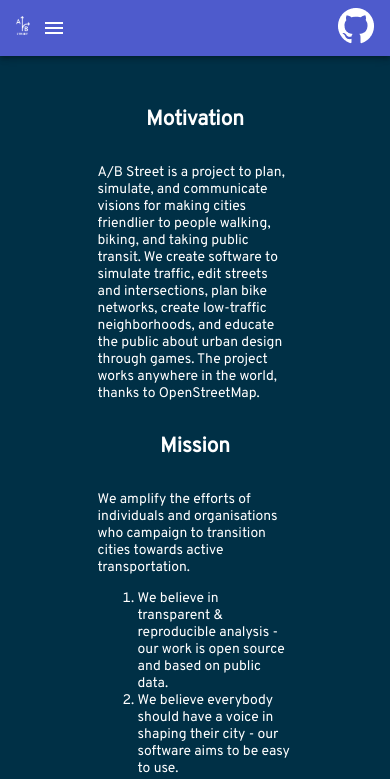
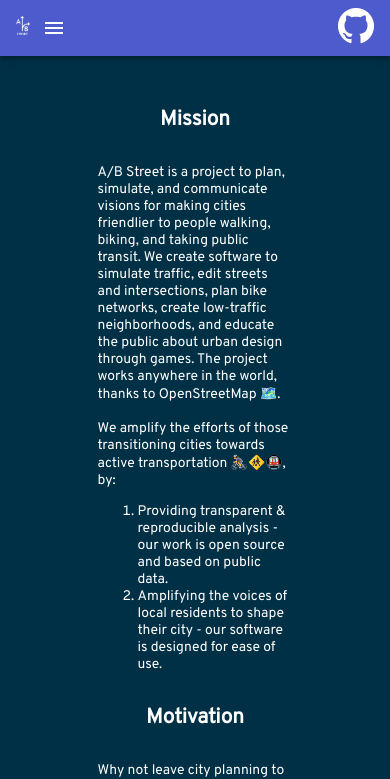
Before and after one commit to a-b-street/docs, a React (Create React App) app in the folder landing_page/: page /docs/landing_page/About in a window 390 px wide. Shown: the top 779 px of the page. Built offline with nearby package versions, Linux system fonts and the light colour scheme.

Commit message:
update grid for mobile view (#38)
* update grid for mobile view

* manually merge with changes from #35

Co-authored-by: Dustin Carlino <dabreegster@gmail.com>

```diff
--- a/landing_page/src/components/About.js
+++ b/landing_page/src/components/About.js
@@ -6,38 +6,38 @@
 
     <div className="ABOUT ROUTE">
 
-    <h2>Motivation</h2>
-
-    <Grid container>
-      <Grid item xs={3}></Grid>
-
-      <Grid item xs={6}>
-        <p>A/B Street is a project to plan, simulate, and communicate visions for making cities friendlier to people walking, biking, and taking public transit.
-        We create software to simulate traffic, edit streets and intersections, plan bike networks, create low-traffic neighborhoods, and educate the public about urban design through games.
-        The project works anywhere in the world, thanks to OpenStreetMap.</p>
-      </Grid>
-
-      <Grid item xs={3}></Grid>
-
-    </Grid>
 
     <h2>Mission</h2>
 
     <Grid container>
       <Grid item xs={3}></Grid>
-
       <Grid item xs={6}>
-        <p>We amplify the efforts of individuals and organisations who campaign to transition cities towards active transportation.
-        <ol>
-          <li>We believe in transparent & reproducible analysis - our work is open source and based on public data.</li>
-          <li>We believe everybody should have a voice in shaping their city - our software aims to be easy to use.</li>
-        </ol>
-        Why not leave city planning to professionals? People are local experts on their slice of the city, from that one left turn lane that always backs up or intersection with poorly timed walk signals. Laura Adler writes:
-        <br /><br /><i><b>Only with simple, accessible simulation programs can citizens become active generators of their own urban visions, not just passive recipients of options laid out by government officials."</b></i></p>
+        <p>
+        A/B Street is a project to plan, simulate, and communicate visions for making cities friendlier to people walking, biking, and taking public transit.
+        We create software to simulate traffic, edit streets and intersections, plan bike networks, create low-traffic neighborhoods, and educate the public about urban design through games.
+        The project works anywhere in the world, thanks to OpenStreetMap 🗺️.
+        <br /><br />We amplify the efforts of those transitioning cities towards active transportation 🚴‍♀️🚸🚇, by:
+          <ol>
+            <li>Providing transparent & reproducible analysis - our work is open source and based on public data.</li>
+            <li>Amplifying the voices of local residents to shape their city - our software is designed for ease of use.</li>
+          </ol>
+        </p>
       </Grid>
-
       <Grid item xs={3}></Grid>
 
+    </Grid>
+
+    <h2>Motivation</h2>
+
+    <Grid container>
+      <Grid item xs={3}></Grid>
+      <Grid item xs={6}>
+        <p>
+          Why not leave city planning to professionals? People are local experts on their slice of the city, from that one left turn lane that always backs up or intersection with poorly timed walk signals. Laura Adler writes:
+          <br /><br /><i><b>"Only with simple, accessible simulation programs can citizens become active generators of their own urban visions, not just passive recipients of options laid out by government officials."</b></i>
+        </p>
+      </Grid>
+      <Grid item xs={3}></Grid>
     </Grid>
 
     <br /><br />
@@ -49,7 +49,7 @@
         A/B Street's main creators are Dustin Carlino, Yuwen Li, and Michael Kirk. Also see <a href="https://a-b-street.github.io/docs/project/team.html"><u>all contributors</u>.</a>
       </p>
       <p>
-        This webpage was designed by <u><a href="https://trang.io">Trang Le</a></u> and built by <u><a href="https://jending.com">Jennifer Ding</a></u>.
+	 This webpage was designed by <u><a href="https://trang.io">Trang Le</a></u> and built by <u><a href="https://jending.com">Jennifer Ding</a></u>.
       </p>
       </Grid>
       <Grid item xs={3}></Grid>
--- a/landing_page/src/components/Contact.js
+++ b/landing_page/src/components/Contact.js
@@ -20,8 +20,7 @@
 
         <Grid container>
           <Grid item xs={4}></Grid>
-
-          <Grid item xs={5}>
+          <Grid item xs={4}>
           <ul>
             <li>Add an issue on <a href="https://github.com/a-b-street/abstreet/issues"><u>Github</u></a></li>
             <li>Send us <a href="mailto:dabreegster@gmail.com"><u>an email</u></a></li>
--- a/landing_page/src/components/Home.js
+++ b/landing_page/src/components/Home.js
@@ -30,7 +30,7 @@
 
     <div className="HOME ROUTE">
 
-      <Grid container spacing={1}>
+      <Grid container>
         <Grid item xs={4}></Grid>
         <Grid item xs={1}>
           <a href="http://play.abstreet.org/0.3.18/abstreet.html"><img src={web} class="image-logo" alt="web" /></a>
@@ -44,13 +44,18 @@
         <Grid item xs={1}>
           <a href="https://a-b-street.github.io/docs/user/index.html"><img src={windows} class="image-logo" alt="windows" /></a>
         </Grid>
+        <Grid item xs={4}></Grid>
       </Grid>
 
-      <h1>Open source software for planning less car-centric cities.</h1>
+      <Grid container>
+        <Grid item xs={2}></Grid>
+        <Grid item xs={8}><h1>Open source software for planning less car-centric cities.</h1></Grid>
+        <Grid item xs={2}></Grid>
+    </Grid>
 
       <Grid container>
-        <Grid item xs={1}></Grid>
-        <Grid item xs={5}>
+        <Grid item xs={2}></Grid>
+        <Grid item xs={4}>
           <Carousel onChange={this.onChange} infiniteLoop>
               <div>
                   <img src={traffic_sim} alt="The traffic simulator running in downtown Seattle" />
@@ -70,14 +75,14 @@
             </Carousel>
         </Grid>
         <Grid item xs={1}></Grid>
-        <Grid item xs={4}>
+        <Grid item xs={3}>
           { this.state.carousel === 0 && (
             <div className="carouselItem">
               <h3> Traffic Simulator </h3>
                 <ul>
-                  <li>edit roads and intersections to view impact on traffic</li>
-                  <li>visualise drivers, buses, pedestrians, and cyclists moving around</li>
-                  <li>see how changes affect people's travel time and safety</li>
+                  <li>edit roads & intersections to view traffic impact</li>
+                  <li>visualise drivers, pedestrians, and cyclists moving around</li>
+                  <li>see how changes affect travel time and safety</li>
                 </ul>
               <p> Learn more <a href="https://a-b-street.github.io/docs/software/abstreet.html"><u>here</u></a>.</p>
             </div>
@@ -98,7 +103,7 @@
             <div className="carouselItem">
               <h3> 15-min neighbourhoods </h3>
                 <ul>
-                  <li>see what shops, libraries, health facilities, etc are reachable within a 15-minute walk or cycle ride</li>
+                  <li>see what shops, libraries, etc. are reachable within a 15-minute walk or cycle</li>
                   <li>find houses that meet your definition of "walkability"</li>
                 </ul>
               <p> Learn more <a href="https://a-b-street.github.io/docs/software/fifteen_min.html"><u>here</u></a>.</p>
@@ -109,9 +114,9 @@
             <div className="carouselItem">
               <h3> 15-min Santa </h3>
                 <ul>
-                  <li>a game teaching the importance of letting people live close to where they work and shop</li>
-                  <li>deliver presents around Seattle as efficiently as possible</li>
+                  <li>deliver presents around Seattle as Santa</li>
                   <li>create new shops near residential areas to improve your score</li>
+                  <li>highlights importance of living close to where you work and shop</li>
                 </ul>
               <p> Learn more <a href="https://a-b-street.github.io/docs/software/santa.html"><u>here</u></a>.</p>
             </div>
@@ -121,15 +126,16 @@
             <div className="carouselItem">
               <h3> Ungap the Map </h3>
                 <ul>
-                  <li>view existing cycling infrastructure & fill in missing links in the cycle network</li>
+                  <li>view cycling infrastructure & fill in missing links</li>
                   <li>explore routing tradeoffs between speed, safety, and avoiding hills</li>
-                  <li>predict how many people will decide to cycle</li>
+                  <li>predict how many people will cycle</li>
                 </ul>
               <p> Learn more <a href="https://a-b-street.github.io/docs/software/ungap_the_map/index.html"><u>here</u></a>.</p>
             </div>
           )}
 
         </Grid>
+        <Grid item xs={2}></Grid>
     </Grid>
 
 
```
